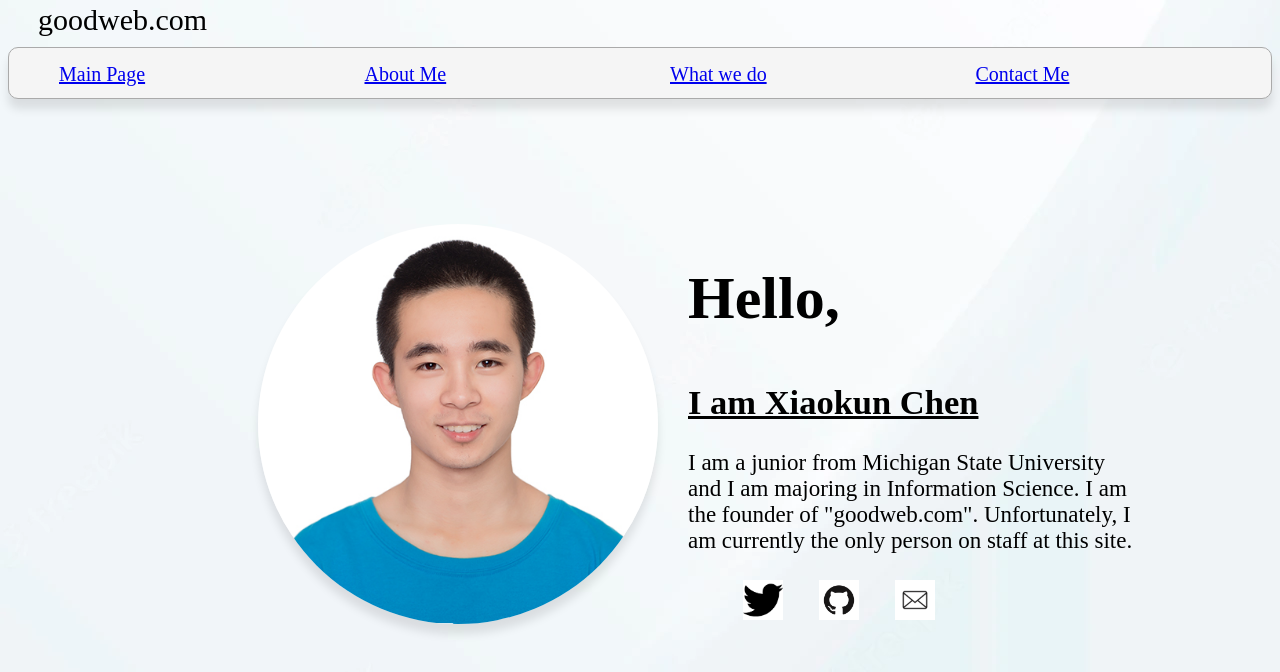
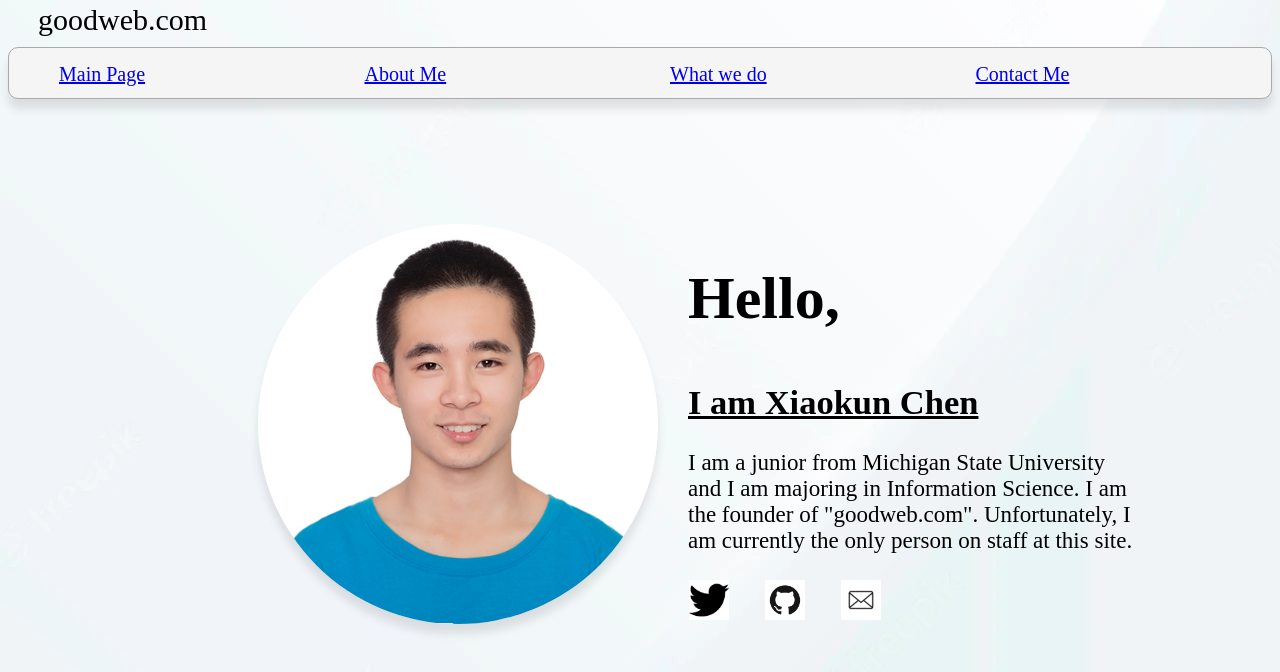
Before and after one commit to Xiaokun-MSU/mi349_final, a plain HTML site: page index.html in a window 1280 px wide. Drawn offline with Linux system fonts and the light colour scheme.

Commit message:
changes7

```diff
--- a/style.css
+++ b/style.css
@@ -27,7 +27,7 @@ section {
     margin: 0;
     padding: 0;
     list-style-type: none;
-    margin-left: 10%;
+    margin-left: -2%;
     margin-top: -5%;
 }
 
```
